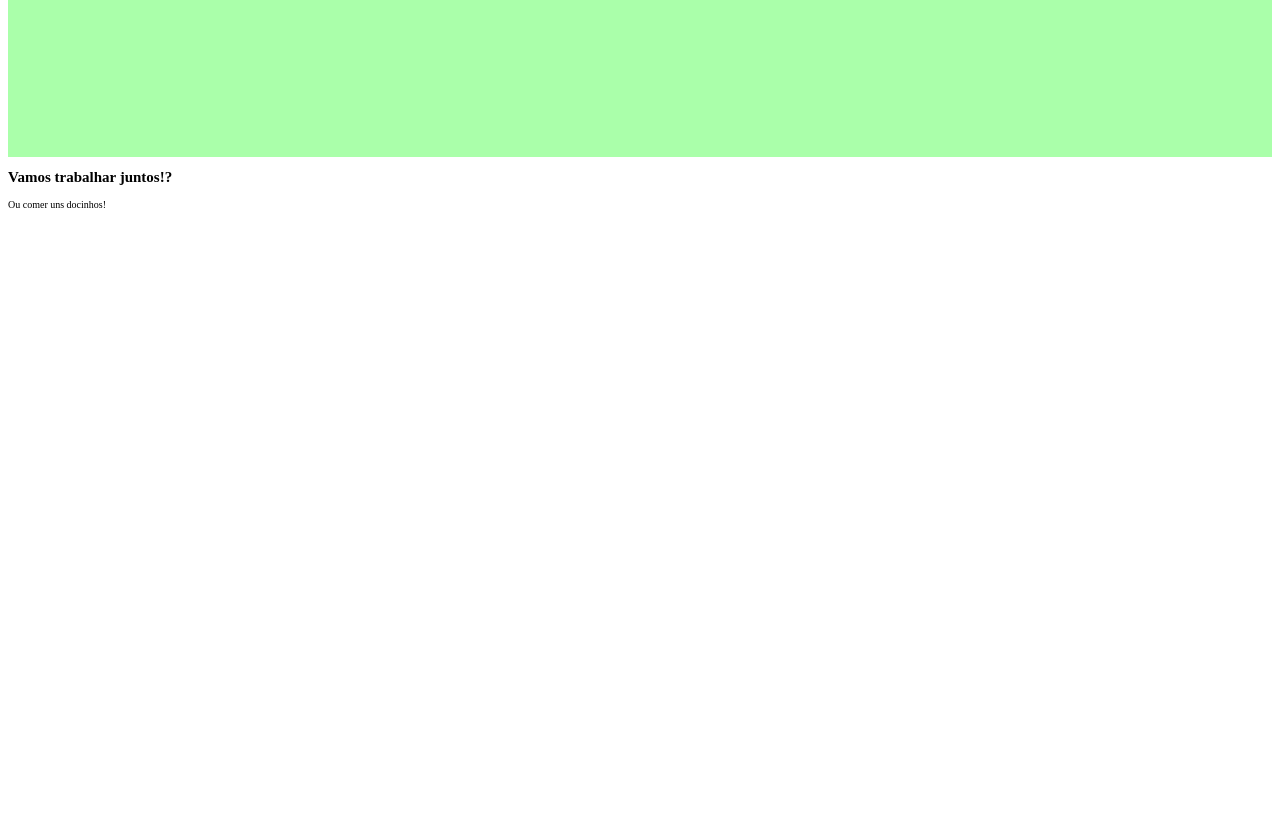
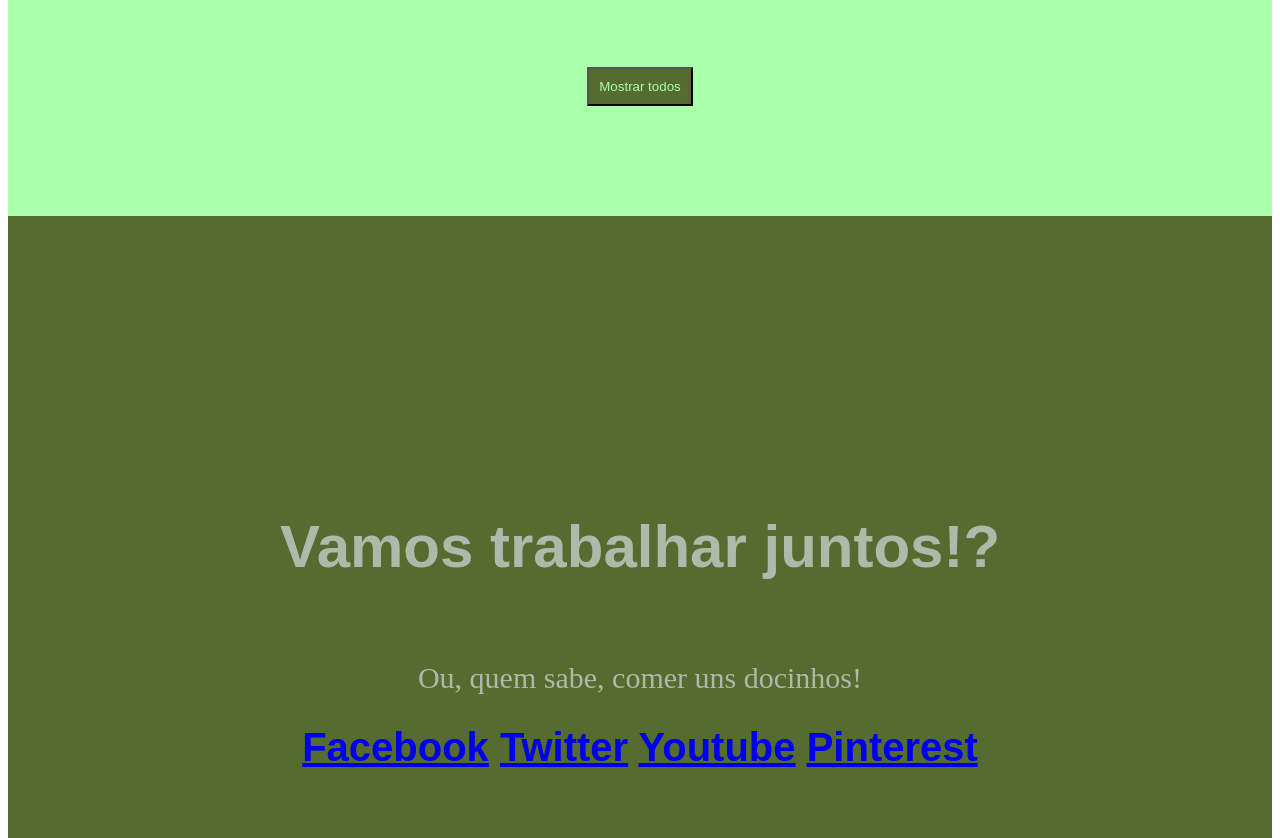
Before and after one commit to rodrigoregio/admiring-gummy, a plain HTML site: page gummyFolio.html in a window 1280 px wide. Shown: the part 1762-2600 px from the top of the page. Before the commit the page ends 1982 px from the top, so only its background shows below. Drawn offline with Linux system fonts and the light colour scheme.

Commit message:
Alterado mais estilos na página de portfolio

```diff
--- a/css/gummyFolio.css
+++ b/css/gummyFolio.css
@@ -1,4 +1,8 @@
-
+*,
+*::before,
+*::after{
+    box-sizing: inherit;
+}
 :root{
     --main-dark:#335533;
     --main-white: #afa;
@@ -10,6 +14,7 @@ html{
     font-size: 62.5%;
     scroll-behavior: smooth;
 }
+
 #welcome-section{
     font-weight: bolder;
     color: var(--main-white);
@@ -24,7 +29,7 @@ html{
 }
 #welcome-section h1{
     font-size: 6rem;
-    /*font-family: 'Raleway',sans-serif;*/
+    font-family: 'Raleway',sans-serif;
     font-weight: 700;
     text-align: center;
 }
@@ -98,3 +103,54 @@ li{
 .project:hover .code{
     color: var(--olive);
 }
+#showall{
+    padding: 10px;
+    margin: 10px;
+    background-color: var(--olive);
+    color: var(--main-white);
+}
+#showall a:visited{
+    color: var(--main-white);
+}
+#showall:hover{
+    color: #000;
+    background-color: var(--main-white);
+}
+.abutton:hover{
+    color: #000;
+    background-color: var(--main-white);
+}
+#contact{
+    display: flex;
+    flex-direction: column;
+    justify-content: center;
+    align-items: center;
+    width: 100%;
+    height: 100vh;
+    padding: 0 2rem;
+    background-color: var(--olive)
+}
+#contact h1 {
+    font-size: 6rem;
+    font-family: 'Raleway',sans-serif;
+    font-weight: 700;
+    color: var(--main-gray);
+}
+#contact p{
+    font-size: 3rem;
+    font-weight: 400;
+    color: var(--main-gray);
+}
+.contact-links{
+    font-family: Arial, Helvetica, sans-serif;
+    font-size: 4rem;
+    font-weight: bolder;
+    color: var(--main-white);
+}
+.contact-links > a:visited{
+    color: var(--main-white);
+}
+.contact-links > a:hover{
+    transition: transform 0.6s ease-out;
+    color: var(--main-gray);
+}
--- a/gummyFolio.html
+++ b/gummyFolio.html
@@ -73,10 +73,22 @@
                 </p>
             </a>
         </div>
+        <button id="showall" onclick="showAll();">Mostrar todos</button>
     </section>
     <section id="contact" class="contatos">
         <h1>Vamos trabalhar juntos!?</h1>
-        <p>Ou comer uns docinhos!</p>
+        <p>Ou, quem sabe, comer uns docinhos!</p>
+        <div class="contact-links">
+            <a href="https://www.facebook.com/funnygummy">Facebook</a>
+            <a href="https://twitter.com/imagummybear">Twitter</a>
+            <a href="https://www.youtube.com/gummybearintl">Youtube</a>
+            <a href="https://br.pinterest.com/imagummybear/">Pinterest</a>
+        </div>
     </section>
+    <script>
+        function showAll(){
+            window.open('http://gummybearshop.com/');
+        }
+    </script>
 </body>
 </html>
```
